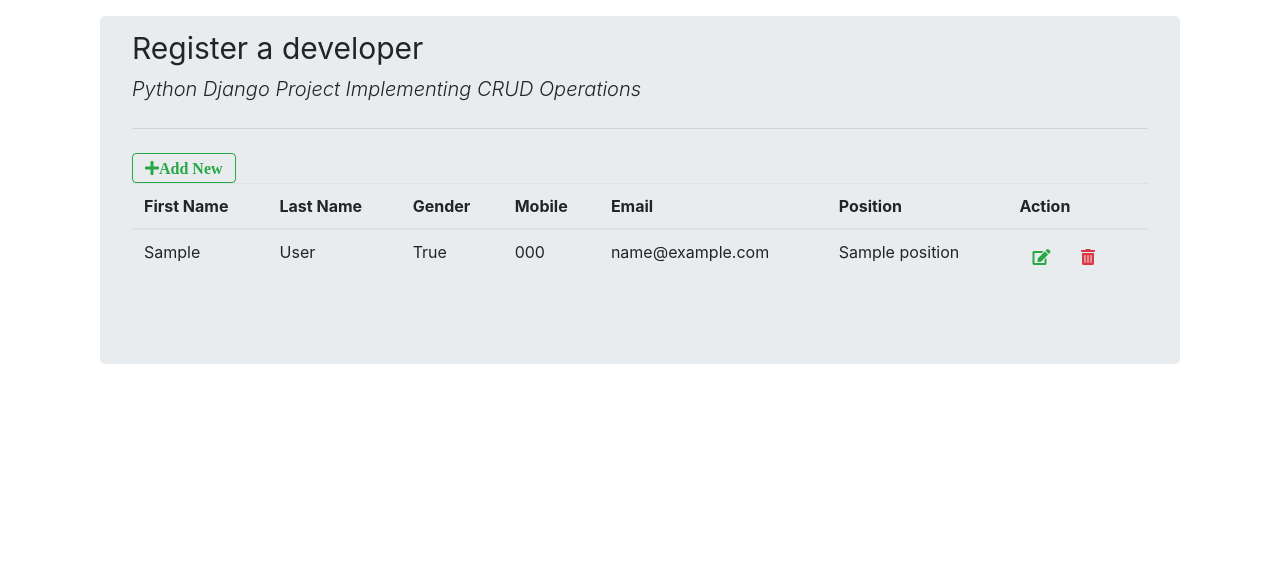
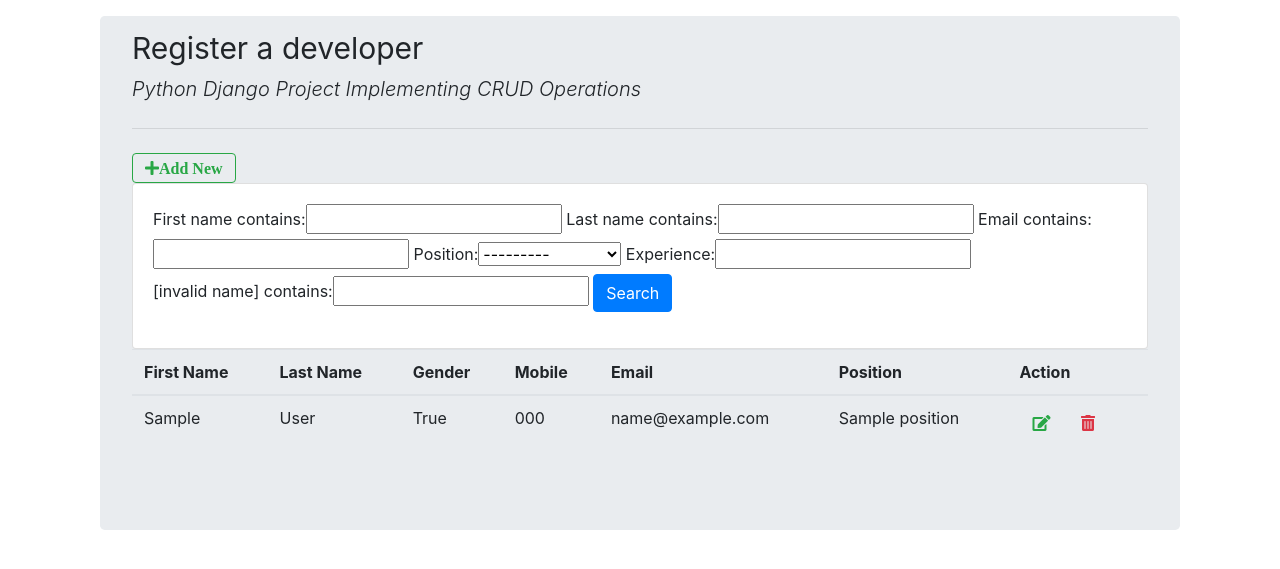
Before and after one commit to er-beeps/CRUD-Python-Django-, a Django app: page /developer/list/ in a window 1280 px wide. Shown: the top 569 px of the page. Run offline with Django 3.2, Linux system fonts and the light colour scheme; tables that the repository leaves empty hold one stand-in row (values such as "Sample post"); some libraries are stand-ins or nearby versions.

Commit message:
fliters implemented

```diff
--- a/developer_project/settings.py
+++ b/developer_project/settings.py
@@ -38,7 +38,8 @@ INSTALLED_APPS = [
     'django.contrib.messages',
     'django.contrib.staticfiles',
     'developer_register',
-    'crispy_forms'
+    'crispy_forms',
+    'django_filters'
 ]
 
 CRISPY_TEMPLATE_PACK = 'bootstrap4'
--- /dev/null
+++ b/developer_register/filters.py
@@ -0,0 +1,13 @@
+import django_filters
+from django_filters import CharFilter
+from .models import *
+
+class DeveloperFilter(django_filters.FilterSet):
+    first_name = CharFilter(field_name = 'first_name' , lookup_expr = 'icontains')
+    last_name = CharFilter(field_name = 'last_name' , lookup_expr = 'icontains')
+    email = CharFilter(field_name='email' , lookup_expr = 'icontains')
+    experirence = CharFilter(field_name = 'experirence' , lookup_expr = 'icontains')
+    class Meta:
+        model = Developer
+        fields = '__all__'
+        exclude = ['gender', 'mobile', 'image','remarks']
--- a/developer_register/templates/developer_register/developer_list.htm
+++ b/developer_register/templates/developer_register/developer_list.htm
@@ -2,6 +2,19 @@
 
 {% block content %}
 <a href="{% url 'developer_insert' %}" class="btn btn-outline-success"><i class="fas fa-plus">Add New</i></a>
+<div class="row">
+    <div class="col">
+        <div class="card card-body">
+            <form action="" method="GET">
+
+                {{ developerfilter.form}}
+
+                <button class="btn btn-primary" type="submit">Search</button>
+            </form>
+        </div>
+    </div>
+</div>
+
 <table class="table table_striped">
     <thead class="font-weight:bold">
         <tr>
--- a/developer_register/views.py
+++ b/developer_register/views.py
@@ -1,11 +1,15 @@
 from django.shortcuts import render,redirect
 from .forms import DeveloperForm
 from .models import Developer
+from .filters import DeveloperFilter
 
 # Create your views here.
 
 def developer_list(request):
-    context = {'developer_list':Developer.objects.all()}
+    developer_list =  Developer.objects.all()
+    developerfilter = DeveloperFilter(request.GET, queryset=developer_list)
+    developer_list = developerfilter.qs
+    context = {'developer_list' : developer_list, 'developerfilter' : developerfilter}
     return render(request,"developer_register/developer_list.htm",context)
 
 def developer_form(request,id=0):
```
Also changed, not shown: requirements.txt (added, +240 -0 lines).
